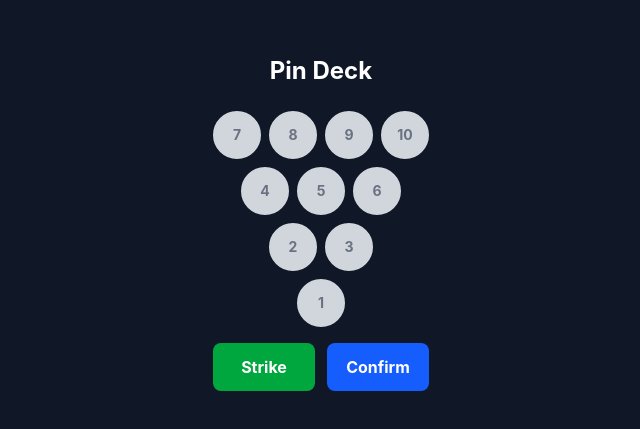
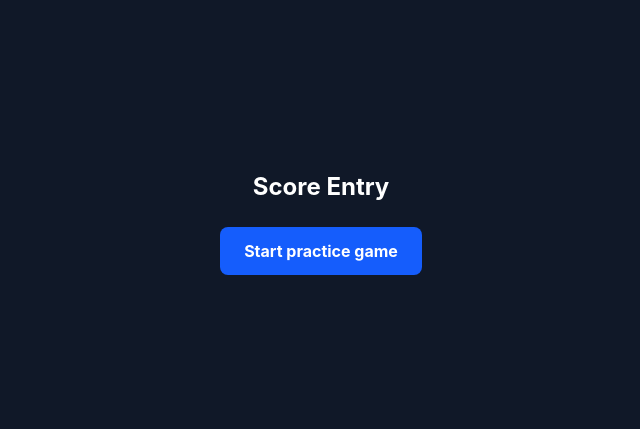
Before and after one commit to edwinalexandervargas/bowling-tracker, a React (Vite) app: page / in a window 1280 px wide. Shown: the part 177-606 px from the top of the page, without its empty margins (319-959 px from the left). Built offline with nearby package versions, Linux system fonts and the light colour scheme.

Commit message:
Wire PinDeck to store, restrict taps to pins in play, block contradictory shortcuts

```diff
--- a/src/App.tsx
+++ b/src/App.tsx
@@ -1,33 +1,10 @@
-import { useState } from 'react'
-import { PinDeck } from './components/PinDeck'
-import { pinsStanding, pinsKnockedDown } from './pins/pins'
+import { ScoreEntry } from './components/ScoreEntry'
 
 function App() {
-  const [lastShot, setLastShot] = useState<number | null>(null)
-
-  const handleConfirm = (pinsAfter: number) => {
-    setLastShot(pinsAfter)
-  }
-
   return (
     <div className="min-h-screen bg-gray-900 text-white flex flex-col items-center justify-center p-4">
-      <h1 className="text-2xl font-bold mb-6">Pin Deck</h1>
-
-      <PinDeck onConfirm={handleConfirm} />
-
-      {lastShot !== null && (
-        <div className="mt-6 text-center space-y-1">
-          <p className="text-lg">
-            Knocked down: <span className="font-bold">{pinsKnockedDown(1023, lastShot)}</span>
-          </p>
-          <p className="text-sm text-gray-400">
-            Left standing: {pinsStanding(lastShot).join(', ') || 'none (strike!)'}
-          </p>
-          <p className="text-xs text-gray-500">
-            Mask: {lastShot}
-          </p>
-        </div>
-      )}
+      <h1 className="text-2xl font-bold mb-6">Score Entry</h1>
+      <ScoreEntry />
     </div>
   )
 }
--- a/src/components/PinDeck.tsx
+++ b/src/components/PinDeck.tsx
@@ -4,6 +4,8 @@ import { isPinStanding } from '../pins/pins'
 type PinDeckProps = {
   onConfirm: (pinsStanding: number) => void
   disabled?: boolean
+  pinsBefore?: number   // mask of pins in play; pins not in it can't be tapped
+  isFreshRack?: boolean // true → Strike button; false → Spare / Missed buttons
 }
 
 // Pin layout from bowler's perspective, drawn top to bottom on screen
@@ -13,17 +15,23 @@ type PinDeckProps = {
 // Head pin (bottom):            1
 const PIN_ROWS = [[7, 8, 9, 10], [4, 5, 6], [2, 3], [1]]
 
-export function PinDeck({ onConfirm, disabled = false }: PinDeckProps) {
+export function PinDeck({
+  onConfirm,
+  disabled = false,
+  pinsBefore = 1023,
+  isFreshRack = true,
+}: PinDeckProps) {
   // Bitmask of pins the bowler has tapped as "still standing"
   const [standing, setStanding] = useState(0)
 
   const togglePin = useCallback(
     (pin: number) => {
       if (disabled) return
+      if (!isPinStanding(pinsBefore, pin)) return // already down, not in play
       // XOR flips the bit: standing becomes down, down becomes standing
       setStanding((prev) => prev ^ (1 << (pin - 1)))
     },
-    [disabled]
+    [disabled, pinsBefore]
   )
 
   const handleConfirm = () => {
@@ -31,8 +39,18 @@ export function PinDeck({ onConfirm, disabled = false }: PinDeckProps) {
     setStanding(0) // reset for next shot
   }
 
-  const handleStrike = () => {
-    onConfirm(0) // 0 = no pins standing
+  // Any tap means a partial result, so the shortcuts (Strike/Spare/Missed) would contradict it
+  const hasTaps = standing !== 0
+
+  // Strike (fresh rack) and Spare (second ball) both mean "nothing left standing"
+  const handleAllDown = () => {
+    onConfirm(0)
+    setStanding(0)
+  }
+
+  // Missed: every pin that was up is still up
+  const handleMissed = () => {
+    onConfirm(pinsBefore)
     setStanding(0)
   }
 
@@ -42,26 +60,31 @@ export function PinDeck({ onConfirm, disabled = false }: PinDeckProps) {
       <div className="flex flex-col items-center gap-2">
         {PIN_ROWS.map((row, rowIndex) => (
           <div key={rowIndex} className="flex gap-2 justify-center">
-            {row.map((pin) => (
+            {row.map((pin) => {
+              const inPlay = isPinStanding(pinsBefore, pin)
+              return (
               <button
                 key={pin}
                 onClick={() => togglePin(pin)}
-                disabled={disabled}
+                disabled={disabled || !inPlay}
                 className={`
                   w-12 h-12 rounded-full text-sm font-bold
                   transition-colors duration-150
                   ${
-                    isPinStanding(standing, pin)
-                      ? 'bg-white text-gray-900 border-2 border-gray-900 shadow-md'
-                      : 'bg-gray-300 text-gray-500 border-2 border-gray-300'
+                    !inPlay
+                      ? 'bg-transparent text-gray-600 border-2 border-dashed border-gray-700'
+                      : isPinStanding(standing, pin)
+                        ? 'bg-white text-gray-900 border-2 border-gray-900 shadow-md'
+                        : 'bg-gray-300 text-gray-500 border-2 border-gray-300'
                   }
                   ${disabled ? '' : 'active:scale-95'}
                 `}
-                aria-label={`Pin ${pin}${isPinStanding(standing, pin) ? ' standing' : ' down'}`}
+                aria-label={`Pin ${pin}${!inPlay ? ' already down' : isPinStanding(standing, pin) ? ' standing' : ' down'}`}
               >
                 {pin}
               </button>
-            ))}
+              )
+            })}
           </div>
         ))}
       </div>
@@ -69,13 +92,23 @@ export function PinDeck({ onConfirm, disabled = false }: PinDeckProps) {
       {/* Action buttons */}
       <div className="flex gap-3 w-full max-w-xs">
         <button
-          onClick={handleStrike}
-          disabled={disabled}
+          onClick={handleAllDown}
+          disabled={disabled || hasTaps}
           className="flex-1 py-3 px-4 bg-green-600 text-white font-bold rounded-lg
                      active:scale-95 transition-transform disabled:opacity-50"
         >
-          Strike
+          {isFreshRack ? 'Strike' : 'Spare'}
         </button>
+        {!isFreshRack && (
+          <button
+            onClick={handleMissed}
+            disabled={disabled || hasTaps}
+            className="flex-1 py-3 px-4 bg-red-600 text-white font-bold rounded-lg
+                       active:scale-95 transition-transform disabled:opacity-50"
+          >
+            Missed
+          </button>
+        )}
         <button
           onClick={handleConfirm}
           disabled={disabled}
--- /dev/null
+++ b/src/components/ScoreEntry.tsx
@@ -0,0 +1,76 @@
+import { useState } from 'react'
+import { useGameStore } from '../store/gameStore'
+import { nextShotContext } from '../game/game'
+import { pinsStanding } from '../pins/pins'
+import { PinDeck } from './PinDeck'
+
+// Layer 3, step 1: connect the EXISTING PinDeck to the store.
+// PinDeck itself is unchanged; this component is the only thing that knows about Zustand.
+export function ScoreEntry() {
+  // Select only what we render, so unrelated store changes don't re-render us
+  const activeEntry = useGameStore((s) => s.activeEntry)
+  const game = useGameStore((s) => {
+    const e = s.activeEntry
+    if (!e) return null
+    return s.sessions.find((x) => x.id === e.sessionId)?.games[e.gameIndex] ?? null
+  })
+  const startSession = useGameStore((s) => s.startSession)
+  const startGame = useGameStore((s) => s.startGame)
+  const recordShot = useGameStore((s) => s.recordShot)
+
+  const [error, setError] = useState<string | null>(null)
+
+  // Temporary dev entry point until the session-setup screen exists
+  const handleStart = () => {
+    startSession({
+      id: crypto.randomUUID(),
+      date: new Date().toISOString(),
+      type: 'practice',
+      games: [],
+    })
+    startGame()
+  }
+
+  if (!activeEntry || !game) {
+    return (
+      <button onClick={handleStart} className="py-3 px-6 bg-blue-600 rounded-lg font-bold">
+        Start practice game
+      </button>
+    )
+  }
+
+  const { frameIndex } = activeEntry
+  const { pinsBefore, isFreshRack } = nextShotContext(game, frameIndex)
+  const shotNumber = (game.frames[frameIndex]?.shots.length ?? 0) + 1
+
+  // addShot throws on impossible shots / complete frames; surface it instead of crashing
+  const handleConfirm = (pinsAfter: number) => {
+    try {
+      recordShot(pinsAfter)
+      setError(null)
+    } catch (e) {
+      setError(e instanceof Error ? e.message : String(e))
+    }
+  }
+
+  return (
+    <div className="flex flex-col items-center gap-4">
+      <p className="text-lg">
+        Frame {frameIndex + 1} · Ball {shotNumber}
+      </p>
+      <p className="text-xs text-gray-400">
+        {isFreshRack ? 'Fresh rack' : `Pins up: ${pinsStanding(pinsBefore).join(', ')}`}
+      </p>
+
+      {/* key forces a fresh PinDeck (cleared taps) for every new ball */}
+      <PinDeck
+        key={`${game.id}-${frameIndex}-${shotNumber}`}
+        onConfirm={handleConfirm}
+        pinsBefore={pinsBefore}
+        isFreshRack={isFreshRack}
+      />
+
+      {error && <p className="text-sm text-red-400">{error}</p>}
+    </div>
+  )
+}
```
